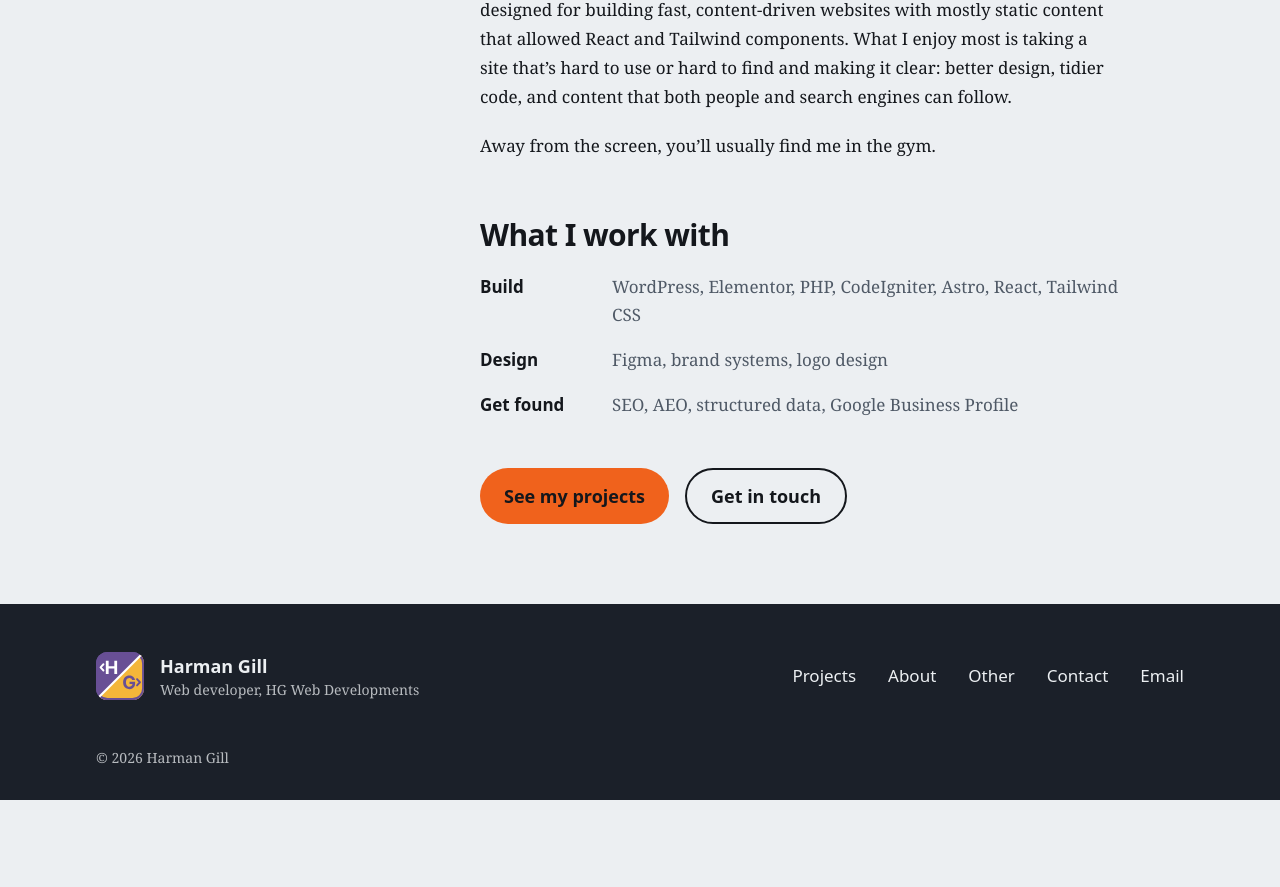
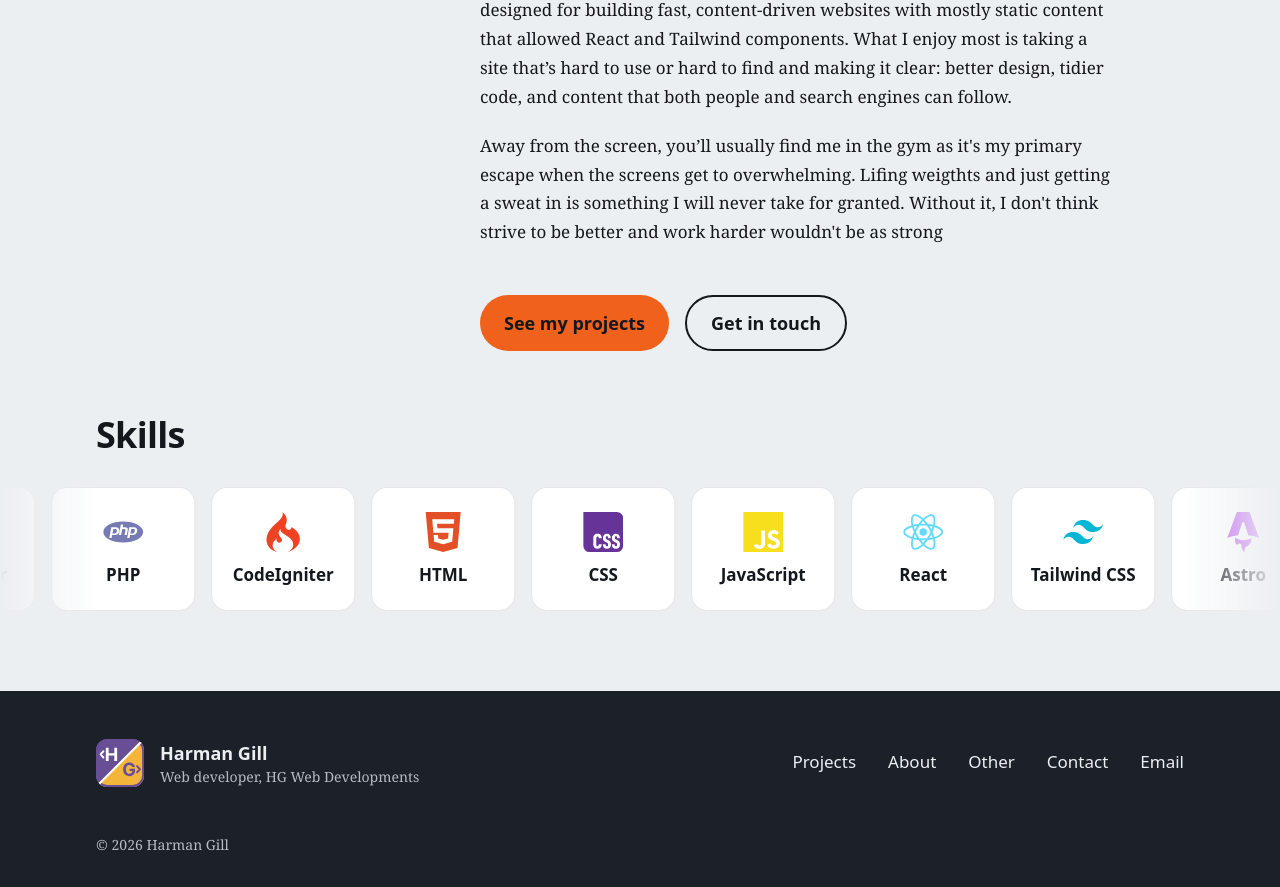
Before and after one commit to hgill59/hg-portfolio, a React (Vite) app: page /about in a window 1280 px wide. Shown: the part 480-1367 px from the top of the page. Before the commit the page ends 1280 px from the top, so only its background shows below. Built offline with nearby package versions, Linux system fonts and the light colour scheme; a web font is replaced by a local one.

Commit message:
feat: add skills carousel

```diff
--- a/package.json
+++ b/package.json
@@ -11,7 +11,8 @@
     "@fontsource-variable/literata": "^5.3.0",
     "react": "^19.3.1",
     "react-dom": "^19.3.1",
-    "react-router-dom": "^7.18.5"
+    "react-router-dom": "^7.18.5",
+    "simple-icons": "^16.38.0"
   },
   "devDependencies": {
     "@tailwindcss/vite": "^4.3.5",
--- /dev/null
+++ b/src/components/SkillsCarousel.jsx
@@ -0,0 +1,81 @@
+import { useState } from 'react'
+import { skills } from '../content/skills'
+
+function Glyph({ type }) {
+  return (
+    <svg
+      viewBox="0 0 24 24"
+      className="h-10 w-10"
+      fill="none"
+      stroke="#14171c"
+      strokeWidth="1.8"
+      strokeLinecap="round"
+      strokeLinejoin="round"
+      aria-hidden="true"
+    >
+      {type === 'search' ? (
+        <>
+          <circle cx="11" cy="11" r="6.5" />
+          <path d="M16 16l5 5" />
+        </>
+      ) : (
+        <>
+          <ellipse cx="12" cy="6" rx="7" ry="3" />
+          <path d="M5 6v12c0 1.7 3.1 3 7 3s7-1.3 7-3V6" />
+          <path d="M5 12c0 1.7 3.1 3 7 3s7-1.3 7-3" />
+        </>
+      )}
+    </svg>
+  )
+}
+
+function SkillList({ hidden = false }) {
+  return (
+    <ul className={`marquee-list ${hidden ? 'marquee-copy' : ''}`} aria-hidden={hidden || undefined}>
+      {skills.map((skill) => (
+        <li
+          key={skill.name}
+          className="flex w-36 shrink-0 flex-col items-center gap-3 rounded-2xl border border-ink/10 bg-white px-4 py-6"
+        >
+          {skill.icon ? (
+            <svg viewBox="0 0 24 24" className="h-10 w-10" aria-hidden="true">
+              <path d={skill.icon.path} fill={`#${skill.icon.hex}`} />
+            </svg>
+          ) : (
+            <Glyph type={skill.glyph} />
+          )}
+          <span className="text-center font-display font-semibold leading-tight">{skill.name}</span>
+        </li>
+      ))}
+    </ul>
+  )
+}
+
+export default function SkillsCarousel() {
+  const [paused, setPaused] = useState(false)
+
+  return (
+    <div>
+      <div
+        className="marquee overflow-hidden [mask-image:linear-gradient(to_right,transparent,black_8%,black_92%,transparent)]"
+        data-paused={paused}
+      >
+        <div className="marquee-track">
+          <SkillList />
+          <SkillList hidden />
+        </div>
+      </div>
+{/*
+      <div className="marquee-controls mx-auto mt-5 max-w-6xl px-5 sm:px-8">
+        <button
+          type="button"
+          onClick={() => setPaused((p) => !p)}
+          aria-pressed={paused}
+          className="text-link"
+        >
+          {paused ? 'Resume scrolling' : 'Pause scrolling'}
+        </button>
+      </div> */}
+    </div>
+  )
+}
--- /dev/null
+++ b/src/content/skills.js
@@ -0,0 +1,36 @@
+// Skills shown in the About page carousel.
+// `icon` is a brand logo from the simple-icons package. A skill with `glyph` uses a
+// simple line icon instead ('search' or 'database'). Reorder or edit freely.
+import {
+  siWordpress,
+  siElementor,
+  siPhp,
+  siCodeigniter,
+  siHtml5,
+  siCss,
+  siJavascript,
+  siReact,
+  siTailwindcss,
+  siAstro,
+  siFigma,
+  siGit,
+  siGithub,
+} from 'simple-icons'
+
+export const skills = [
+  { name: 'WordPress', icon: siWordpress },
+  { name: 'Elementor', icon: siElementor },
+  { name: 'PHP', icon: siPhp },
+  { name: 'CodeIgniter', icon: siCodeigniter },
+  { name: 'HTML', icon: siHtml5 },
+  { name: 'CSS', icon: siCss },
+  { name: 'JavaScript', icon: siJavascript },
+  { name: 'React', icon: siReact },
+  { name: 'Tailwind CSS', icon: siTailwindcss },
+  { name: 'Astro', icon: siAstro },
+  { name: 'Figma', icon: siFigma },
+  { name: 'SQL', glyph: 'database' },
+  { name: 'Git', icon: siGit },
+  { name: 'GitHub', icon: siGithub },
+  { name: 'SEO and AEO', glyph: 'search' },
+]
--- a/src/index.css
+++ b/src/index.css
@@ -91,6 +91,32 @@
   }
 }
 
+/* Skills carousel: two identical lists side by side, slid left by half their width, so it loops. */
+@layer components {
+  .marquee-track {
+    display: flex;
+    width: max-content;
+    animation: marquee 50s linear infinite;
+  }
+
+  .marquee-list {
+    display: flex;
+    gap: 1rem;
+    padding-right: 1rem;
+  }
+
+  .marquee:hover .marquee-track,
+  .marquee[data-paused="true"] .marquee-track {
+    animation-play-state: paused;
+  }
+}
+
+@keyframes marquee {
+  to {
+    transform: translateX(-50%);
+  }
+}
+
 @keyframes hex-draw {
   to {
     stroke-dashoffset: 0;
@@ -107,6 +133,35 @@
     stroke-dashoffset: 0;
   }
 
+  /* No motion: show the skills as a wrapped grid, once, with no pause button */
+  .marquee {
+    padding: 0 1.25rem;
+    mask-image: none;
+  }
+
+  @media (min-width: 640px) {
+    .marquee {
+      padding: 0 2rem;
+    }
+  }
+
+  .marquee-track {
+    animation: none;
+    width: auto;
+    max-width: 68rem;
+    margin: 0 auto;
+  }
+
+  .marquee-list {
+    flex-wrap: wrap;
+    padding-right: 0;
+  }
+
+  .marquee-copy,
+  .marquee-controls {
+    display: none;
+  }
+
   * {
     transition-duration: 0.01ms !important;
   }
--- a/src/pages/About.jsx
+++ b/src/pages/About.jsx
@@ -1,22 +1,15 @@
 import { Link } from 'react-router-dom'
 import { site } from '../content/site'
 import { HexPortrait } from '../components/Hexagon'
+import SkillsCarousel from '../components/SkillsCarousel'
 import usePageTitle from '../usePageTitle'
-
-const toolGroups = [
-  {
-    label: 'Build',
-    items: 'WordPress, Elementor, PHP, CodeIgniter, Astro, React, Tailwind CSS',
-  },
-  { label: 'Design', items: 'Figma, brand systems, logo design' },
-  { label: 'Get found', items: 'SEO, AEO, structured data, Google Business Profile' },
-]
 
 export default function About() {
   usePageTitle(`About | ${site.name}`)
 
   return (
-    <div className="mx-auto grid max-w-6xl gap-14 px-5 pb-20 pt-12 sm:px-8 sm:pt-16 lg:grid-cols-[19rem_1fr] lg:gap-20">
+    <>
+      <div className="mx-auto grid max-w-6xl gap-14 px-5 pb-16 pt-12 sm:px-8 sm:pt-16 lg:grid-cols-[19rem_1fr] lg:gap-20">
         <div>
           <HexPortrait
             src={site.portrait}
@@ -39,18 +32,10 @@ export default function About() {
                     <p>
                       Other than Wordpress, I have also worked with more modern frameworks like React/NextJs, Tailwind CSS, and Typescript. For my non-profit client, me and my team built the site using Astro a server-first JavaScript web framework designed for building fast, content-driven websites with mostly static content that allowed React and Tailwind components. What I enjoy most is taking a site that’s hard to use or hard to find and making it clear: better design, tidier code, and content that both people and search engines can follow.
                     </p>
-          <p>Away from the screen, you’ll usually find me in the gym.</p>
+
+                    <p>Away from the screen, you’ll usually find me in the gym as it's my primary escape when the screens get to overwhelming. Lifing weigthts and just getting a sweat in is something I will never take for granted. Without it, I don't think strive to be better and work harder wouldn't be as strong</p>
                   </div>
 
-        <h2 className="mt-14 text-3xl font-bold">What I work with</h2>
-        <dl className="mt-5 space-y-4">
-          {toolGroups.map((group) => (
-            <div key={group.label} className="grid gap-1 sm:grid-cols-[8rem_1fr]">
-              <dt className="font-display font-semibold">{group.label}</dt>
-              <dd className="text-slate">{group.items}</dd>
-            </div>
-          ))}
-        </dl>
 
           <div className="mt-12 flex flex-wrap gap-4">
             <Link to="/projects" className="btn btn-primary">
@@ -62,5 +47,15 @@ export default function About() {
           </div>
         </div>
       </div>
+
+      <section aria-labelledby="skills-heading" className="pb-20">
+        <div className="mx-auto mb-8 max-w-6xl px-5 sm:px-8">
+          <h2 id="skills-heading" className="text-3xl font-bold sm:text-4xl">
+            Skills
+          </h2>
+        </div>
+        <SkillsCarousel />
+      </section>
+    </>
   )
 }
```
Also changed, not shown: 1 other file (tests, documents, lock files or other folders). Lines whose indentation alone changed are shown as unchanged.
